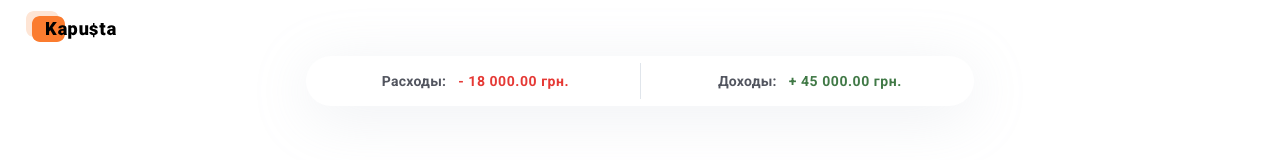
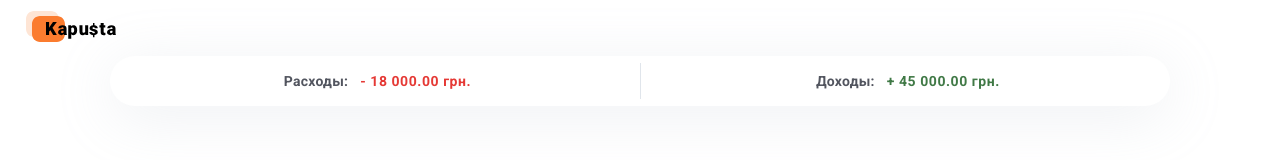
Before and after one commit to yankyrychenko/goit-react-project, a React (Create React App) app: page /authorization in a window 1280 px wide. Shown: the top 160 px of the page. Built offline with nearby package versions, Linux system fonts and the light colour scheme.

Commit message:
added desktop v

```diff
--- a/src/components/StatementBar/StatementBar.module.scss
+++ b/src/components/StatementBar/StatementBar.module.scss
@@ -16,6 +16,9 @@
     box-shadow: 0px 10px 60px rgba(170, 178, 197, 0.2);
     border-radius: 30px;
     padding-bottom: 7px;
+  }
+  @include for-size(desktop) {
+    width: 1060px;
   }
 }
 
```
